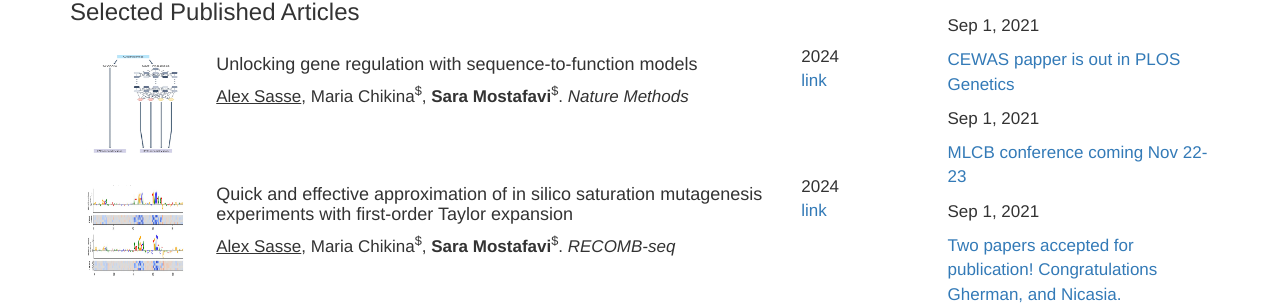
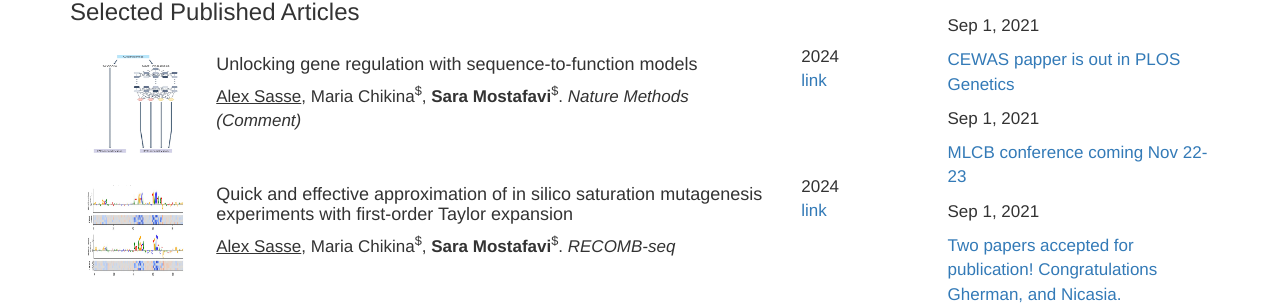
Before and after one commit to saramostafavi/saramostafavi.github.io, a Jekyll site: the page built from publications.html, in a window 1280 px wide and 900 px high. Shown: the part 312-617 px from the top of the window. Built offline with Jekyll 4.4.1, drawn with Linux system fonts in a browser that asks for light colours; nearby versions of some CDN libraries; a style sheet for code colours, icons or effects is not loaded.

Commit message:
Update publications.yml

```diff
--- a/_data/publications.yml
+++ b/_data/publications.yml
@@ -2,7 +2,7 @@
 - title: >
     Unlocking gene regulation with sequence-to-function models
   author: >
-     <u>Alex Sasse</u>, Maria Chikina<sup>$</sup>, <b> Sara Mostafavi</b><sup>$</sup>.<I> Nature Methods</I>
+     <u>Alex Sasse</u>, Maria Chikina<sup>$</sup>, <b> Sara Mostafavi</b><sup>$</sup>.<I> Nature Methods (Comment)</I>
   image: ../images/NM.png
   year: 2024
   repo:
```
